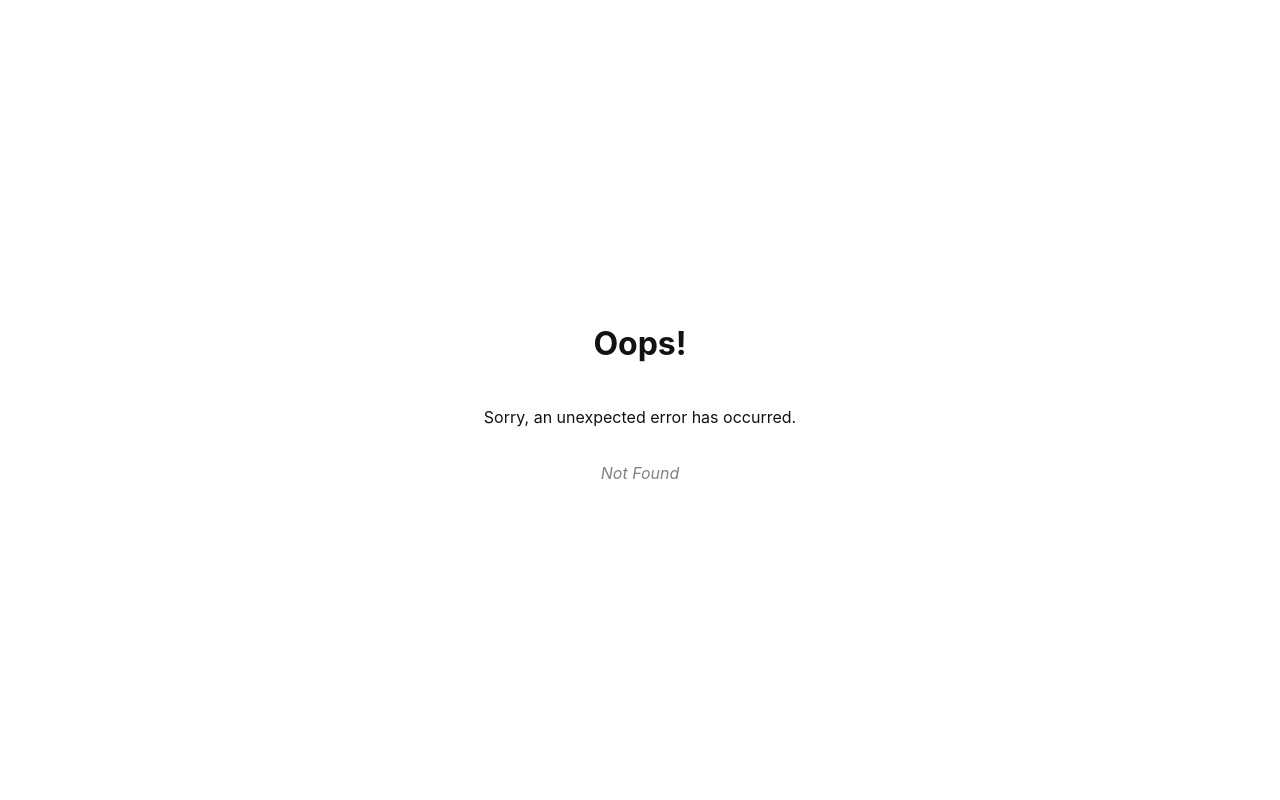
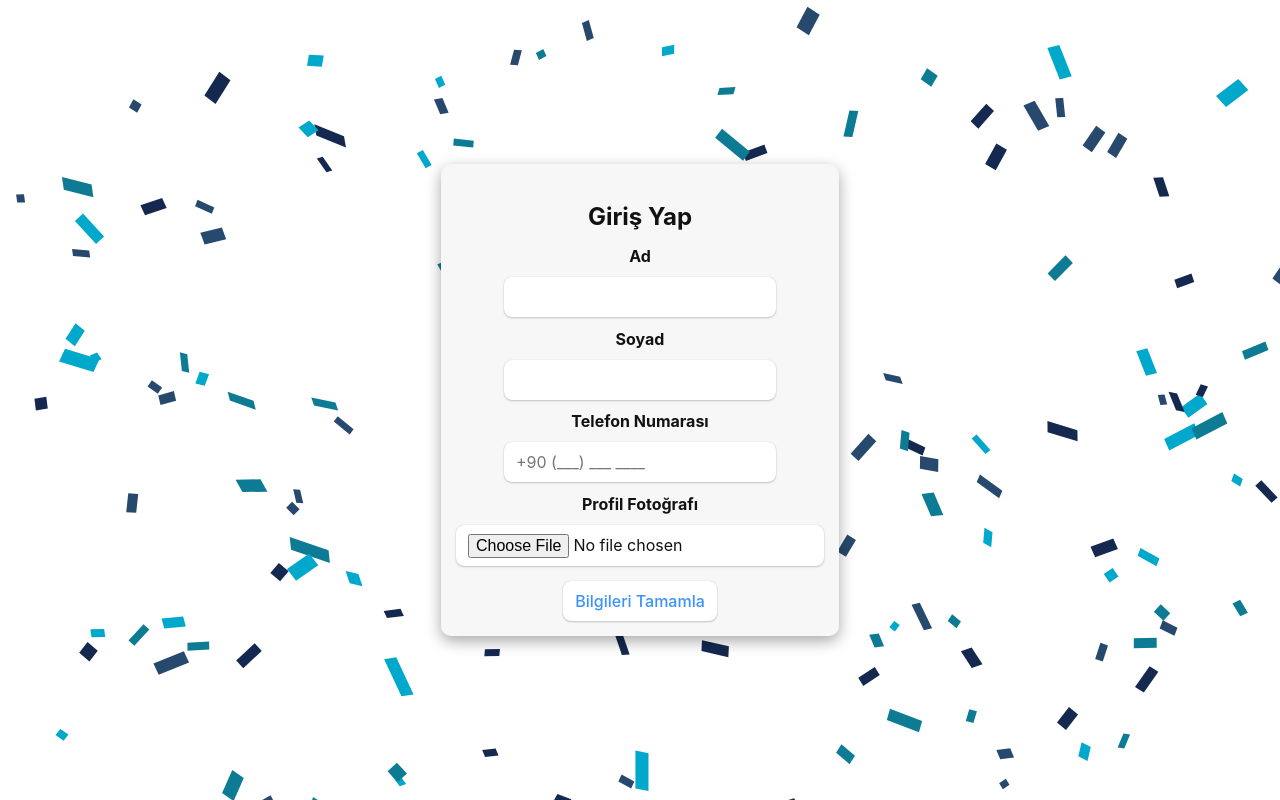
Before and after one commit to thekadiroglu/ReactRouter, a React (Vite) app: page /login in a window 1280 px wide. Before the commit this address had no page. Built offline with nearby package versions, Linux system fonts and the light colour scheme.

Commit message:
Update
Giriş yapma sayfası etkinleştirildi

```diff
--- a/src/index.css
+++ b/src/index.css
@@ -5,6 +5,8 @@ html {
 *:before,
 *:after {
   box-sizing: inherit;
+  list-style: none;
+  text-decoration: none;
 }
 
 body {
@@ -426,6 +428,59 @@ min-width: 250px;
 .name.h1,h4{
   line-height: 0;
 }
+.container{
+  display: flex;
+  justify-content: center; /* Yatayda ortala */
+  align-items: center; /* Dikeyde ortala */
+  height: 100vh; /* Sayfa yüksekliği kadar */
+  width: 100%;
+  background-image: url(../public/magicpattern-confetti-1694007071877.svg);
+}
+.form{
+  max-width: 800px;
+  margin: 0 auto;
+  text-align: center;
+  background-color: #f7f7f7;
+  border-radius: 10px;
+  padding: 15px;
+  box-shadow: rgba(0, 0, 0, 0.35) 0px 5px 15px;
+
+}
+.headerBtn{
+  display: flex;
+  gap: 15px;
+  justify-content: center;
+  align-items: center;
+}
+.loginBtn{
+  background-color: #3992ff;
+  padding: 5px;
+  border-radius: 5px;
+  color: #fff;
+  align-items: center;
+  cursor: pointer;
+  text-align: center;
+}
+.headerBtn a{
+  color: #fff;
+  height: 40px;
+  width: 150px;
+
+}
+.complete-button{
+  cursor: pointer;
+  margin-top: 15px;
+}
+.userImg{
+  display: flex;
+  justify-content: center;
+}
+@media (max-width: 754px){
+  .header{
+    display: block;
+    padding: 15px;
+  }
+}
 @media (max-width: 600px) {
   #root{
     display: block;
--- a/src/main.jsx
+++ b/src/main.jsx
@@ -13,6 +13,7 @@ import EditContact, {
 import Root, { loader as rootLoader,  action as rootAction, } from "./routes/root";
 import { action as destroyAction } from "./routes/destroy";
 import Index from "./routes/index";
+import Login from "./routes/login"
 const router = createBrowserRouter([
   {
     path: "/",
@@ -45,6 +46,10 @@ const router = createBrowserRouter([
     loader: contactLoader,
     action: editAction,
   },
+  {
+    path: "login",
+    element: <Login />,
+  },
 ]);
 
 
--- a/src/routes/components/header.jsx
+++ b/src/routes/components/header.jsx
@@ -1,5 +1,6 @@
 // header.js
 import React from 'react';
+import { Link } from 'react-router-dom';
 
 function Header(props) {
   return (
@@ -8,8 +9,14 @@ function Header(props) {
         <h4>{props.firstName}</h4>
         <h1>{props.lastName}</h1>
       </div>
-
-      <img className='homeimage' src={props.avatar} alt="Avatar" />
+      <ul className='headerBtn'>
+      <Link to="/"><li className='loginBtn'>Ana Sayfa</li></Link>
+          <Link to="/login"><li className='loginBtn'>Giriş Yap</li></Link> {/* Giriş yap sayfasına yönlendiren bağlantı */}
+          {/* Diğer bağlantılar buraya eklenebilir */}
+      </ul>
+      <div className="userImg">
+        <img className='homeimage' src={props.avatar} alt="Avatar" />
+        </div>
     </div>
   );
 }
--- /dev/null
+++ b/src/routes/login.jsx
@@ -0,0 +1,57 @@
+import React, { useState } from 'react';
+function Login() {
+  const [user, setUser] = useState({
+    firstName: '',
+    lastName: '',
+    avatar: null,
+  });
+
+  const [isInfoComplete, setIsInfoComplete] = useState(false); // Bilgilerin tamamlandığını göstermek için bir state
+
+  const handleImageChange = (event) => {
+    const imageFile = event.target.files[0];
+    setUser((prevUser) => ({ ...prevUser, avatar: URL.createObjectURL(imageFile) }));
+  };
+
+  const handleCompleteButtonClick = () => {
+    // Burada giriş işlemi yapabilir veya bilgilerin doğruluğunu kontrol edebilirsiniz
+    // Örneğin, giriş işlemi tamamlandığında setIsInfoComplete(true) olarak ayarlanabilir.
+    // Şu an için sadece bilgilerin tamamlandığını göstermek için kullanıyoruz.
+    setIsInfoComplete(true);
+  };
+
+  return (
+    <div className='container'>
+      <div className="form">
+        <h2>Giriş Yap</h2>
+        <h4>Ad</h4>
+        <input
+          type="text"
+          value={user.firstName}
+          onChange={(e) => setUser({ ...user, firstName: e.target.value })}
+        />
+        <h4>Soyad</h4>
+        <input
+          type="text"
+          value={user.lastName}
+          onChange={(e) => setUser({ ...user, lastName: e.target.value })}
+        />
+        <h4>Telefon Numarası</h4>
+        <input type="tel" placeholder='+90 (___) ___ ____'/>
+        <h4>Profil Fotoğrafı</h4>
+        <input type="file" accept="image/*" onChange={handleImageChange} />
+        <br />
+        {user.avatar && <img className='homeimage' src={user.avatar} alt="Selected" />}
+        {isInfoComplete ? (
+          <button className="complete-button">Bilgiler Tamamlandı</button>
+        ) : (
+          <button className="complete-button" onClick={handleCompleteButtonClick}>
+            Bilgileri Tamamla
+          </button>
+        )}
+      </div>
+    </div>
+  );
+}
+
+export default Login;
```
Also changed, not shown: public/magicpattern-confetti-1694007071877.svg (added).
